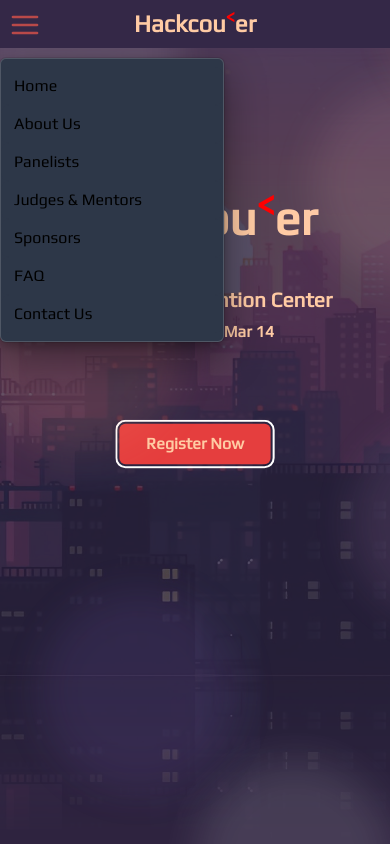
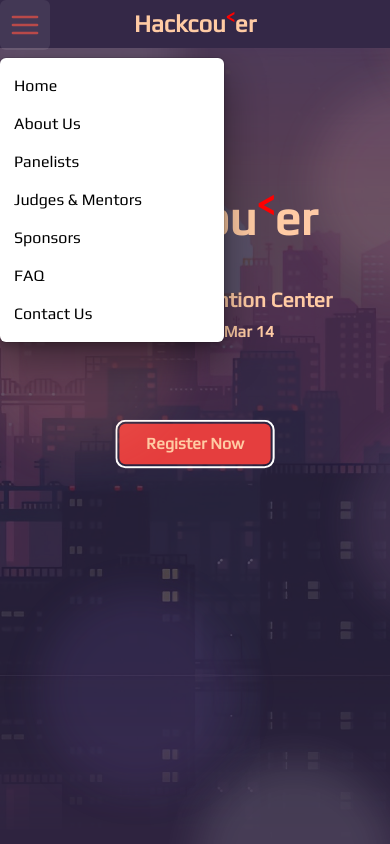
Before and after one commit to LeoQiu981112/hackcouver-2024, a React (Vite) app: page / in a window 390 px wide. Both pictures are taken after a click on the button "Options". Shown: the top 844 px of the page. Built offline with nearby package versions, Linux system fonts and the light colour scheme.

Commit message:
menu colour

```diff
--- a/src/App.css
+++ b/src/App.css
@@ -40,7 +40,3 @@
 .card {
   padding: 2em;
 }
-
-.read-the-docs {
-  color: #888;
-}
--- a/src/components/NavBar.tsx
+++ b/src/components/NavBar.tsx
@@ -121,7 +121,6 @@ function NavBarMobile({ components }: { components: PageComponent[] }) {
                     icon={<HamburgerIcon boxSize={8} color={'#B94949'} />}
                     outline={'none'}
                     border={'none'}
-                    bg={'none'}
                     position={'fixed'}
                     w={'50px'}
                     h={'50px'}
@@ -130,10 +129,11 @@ function NavBarMobile({ components }: { components: PageComponent[] }) {
                     zIndex={30}
                 />
 
-                <MenuList textColor={'black'} _hover={{ outline: 'none', border: 'none', textColor: "#2F2440" }}>
+                <MenuList textColor={'black'} bgColor={'white'} _hover={{ outline: 'none', border: 'none', textColor: "#2F2440" }}>
                     {components.map((component, index) => (
                         <MenuItem
                             key={index}
+                            bgColor={'white'}
                             style={{ textDecoration: 'none' }}
                             _hover={{ outline: 'none', border: 'none', textColor: "#2F2440" }}>
 
--- a/src/index.css
+++ b/src/index.css
@@ -4,11 +4,6 @@
   font-weight: 400;
 
   /* color-scheme: light dark; */
-
-  color: rgba(255, 255, 255, 0.87);
-  background-color: #2F2440;
-
-  /* background-color: rgba(0, 0, 0, 1); */
   text-rendering: optimizeLegibility;
   -webkit-font-smoothing: antialiased;
   -moz-osx-font-smoothing: grayscale;
```
